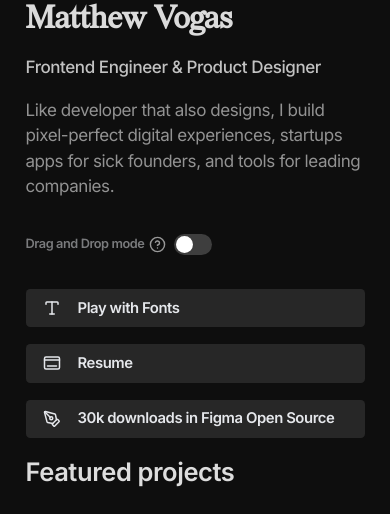
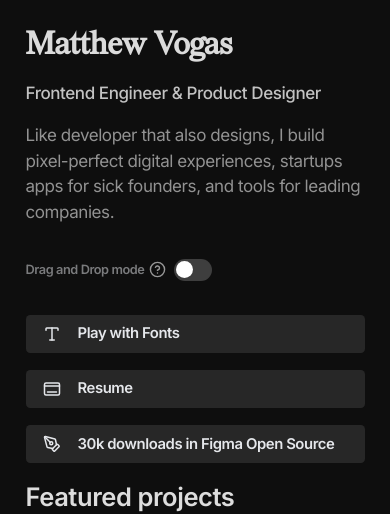
Before and after one commit to matthewvogas/matthewvogas, a Next.js app: page / in a window 390 px wide. Shown: the top 514 px of the page. Built offline with nearby package versions, Linux system fonts and the light colour scheme.

Commit message:
fix: mobile

```diff
--- a/app/page.tsx
+++ b/app/page.tsx
@@ -107,7 +107,7 @@ export default function Home() {
     <main className="grid grid-cols-1 lg:grid-cols-2 gap-4 text-[#fafafaf8] w-full sticky">
       <section className=" lg:pt-24 lg:w-3/4 lg:py-24 flex flex-col top-0 lg:sticky lg:h-screen">
         <div>
-          <div className="flex flex-col gap-4">
+          <div className="flex flex-col gap-4 mt-6 md:mt-0">
             <AnimatePresence mode="wait">
               <motion.h1
                 key={fontIndex}
--- a/app/project/[id]/page.tsx
+++ b/app/project/[id]/page.tsx
@@ -292,7 +292,7 @@ export default function ProjectPage({ params }: { params: { id: string } }) {
       return (
         <motion.h1
           key={fontIndex}
-          className="opacity-90 text-text-primary dark:text-white/85 text-3xl lg:text-5xl font-semibold cursor-pointer mb-4 text-center"
+          className="opacity-90 text-text-primary dark:text-white/85 text-3xl lg:text-5xl font-semibold cursor-pointer mb-4 text-center mt-8 md:mt-0"
           style={{ fontFamily: fontFamilies[fontIndex] }}
           initial={{ opacity: 0, y: 10 }}
           animate={{ opacity: 1, y: 0 }}
@@ -369,7 +369,7 @@ export default function ProjectPage({ params }: { params: { id: string } }) {
   const renderContent = () => {
     return (
       <>
-        <div className="fixed top-4 left-4 z-50">
+        <div className="fixed md:left-4 left-1/2 -translate-x-1/2 md:translate-x-0 top-4 z-50">
           <FlowCanvasToggle />
         </div>
         {isFlowCanvasEnabled ? (
```
